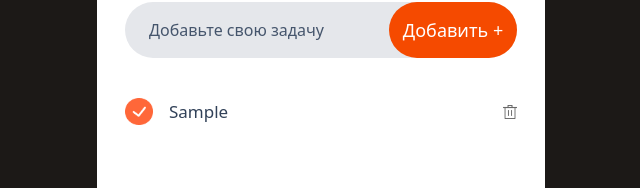
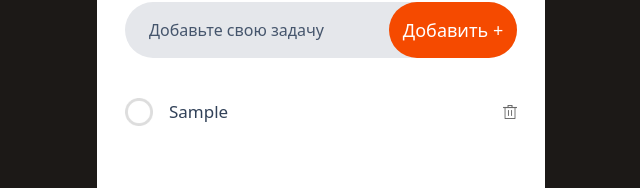
Before and after one commit to breadblead/ToDo-App, a React (Vite) app: page / in a window 1280 px wide. Both pictures are taken after typing "Sample" into the empty fields and a click on the button "Добавить +". Shown: the part 243-431 px from the top of the page, without its empty margins (319-959 px from the left). Built offline with nearby package versions, Linux system fonts and the light colour scheme.

Commit message:
Adding and removing a check mark

```diff
--- a/src/components/Todo.jsx
+++ b/src/components/Todo.jsx
@@ -1,4 +1,4 @@
-import React, { useRef, useState } from 'react'
+import React, { useEffect, useRef, useState } from 'react'
 import todo_icon from '../assets/todo_icon.png'
 import TodoItems from './TodoItems'
 
@@ -31,6 +31,21 @@
     })
 }
 
+const toggle = (id)=>{
+setTodoList((prevTodos)=>{
+    return prevTodos.map((todo)=>{
+        if(todo.id === id){
+           return {...todo, isComplete: !todo.isComplete}
+        }
+        return todo;
+    })
+})
+}
+
+useEffect(()=>{
+    console.log(todoList);
+},[todoList])
+
 
   return (
     <div className='bg-white place-self-center w-11/12 max-w-md flex flex-col p-7 min-h-[550px] rounded-xl'>
@@ -48,7 +63,7 @@
       <div>
 
         {todoList.map((item, index)=>{
-          return <TodoItems key={index} text={item.text} id={item.id} isComplete={item.isComplete} deleteTodo={deleteTodo}/>
+          return <TodoItems key={index} text={item.text} id={item.id} isComplete={item.isComplete} deleteTodo={deleteTodo} toggle={toggle}/>
          })}
 
       </div>
--- a/src/components/TodoItems.jsx
+++ b/src/components/TodoItems.jsx
@@ -4,12 +4,12 @@
 import delete_icon from '../assets/delete.png'
 
 
-const TodoItems = ({text, id, isComplete, deleteTodo}) => {
+const TodoItems = ({text, id, isComplete, deleteTodo, toggle}) => {
   return (
     <div className='flex items-center my-3 gap-2'>
 
-      <div className='flex flex-1 items-center cursor-pointer'>
-      <img src={tick} alt="" className='w-7'/>
+      <div onClick={()=>{toggle(id)}} className='flex flex-1 items-center cursor-pointer'>
+      <img src={isComplete ? tick: not_tick} alt="" className='w-7'/>
       <p className='text-slate-700 ml-4 text-[17px]'>{text}</p>
     </div>
 
```
